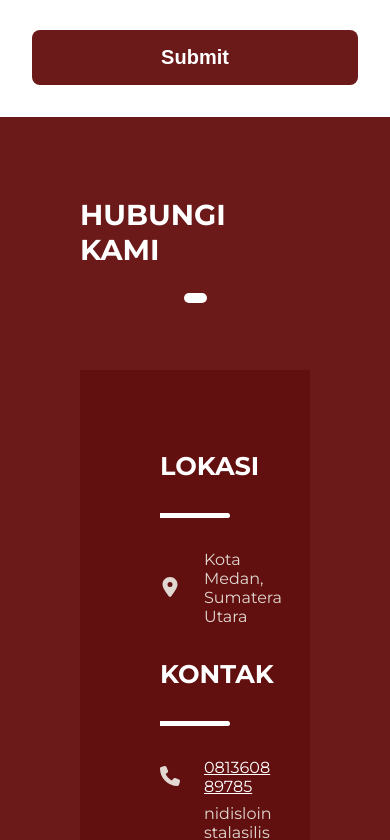
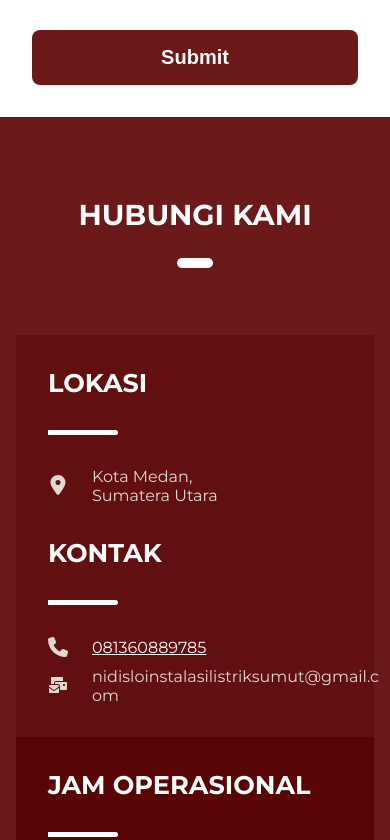
Before and after one commit to rehagana16/nidi-slo, a Next.js app: page /order-form in a window 390 px wide. Shown: the part 1603-2443 px from the top of the page. Built offline with nearby package versions, Linux system fonts and the light colour scheme; no server answers.

Commit message:
adjust style to smaller screen

```diff
--- a/src/components/footer.module.css
+++ b/src/components/footer.module.css
@@ -1,5 +1,8 @@
 .container {
-  padding: 5rem 20rem;
+  padding-top: 5rem;
+  padding-bottom: 5rem;
+  padding-left: 20rem;
+  padding-right: 20rem;
   display: flex;
   background-color: #6B1919;
   flex-direction: column;
@@ -101,3 +104,14 @@
     width: 100%;
   }
 }
+
+@media(max-width: 540px) {
+  .container {
+    padding-left: 1rem;
+    padding-right: 1rem;
+  }
+
+  .column {
+    padding: 2rem;
+  }
+}
```
